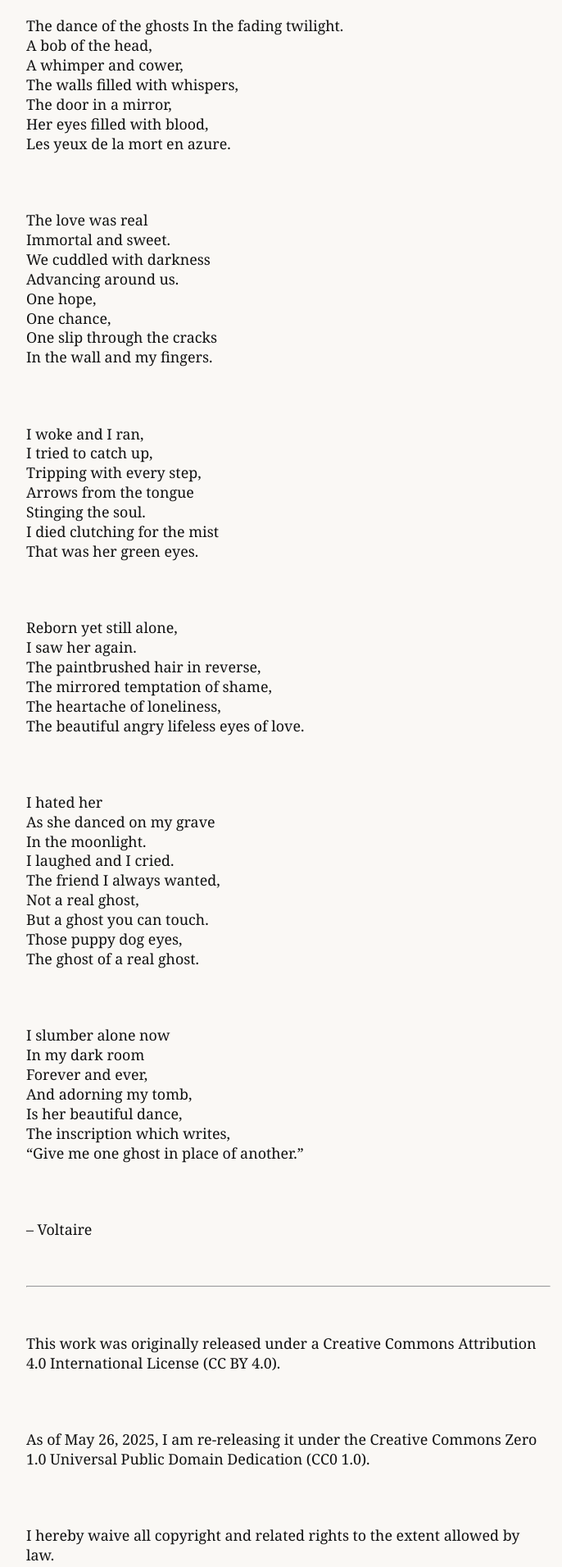
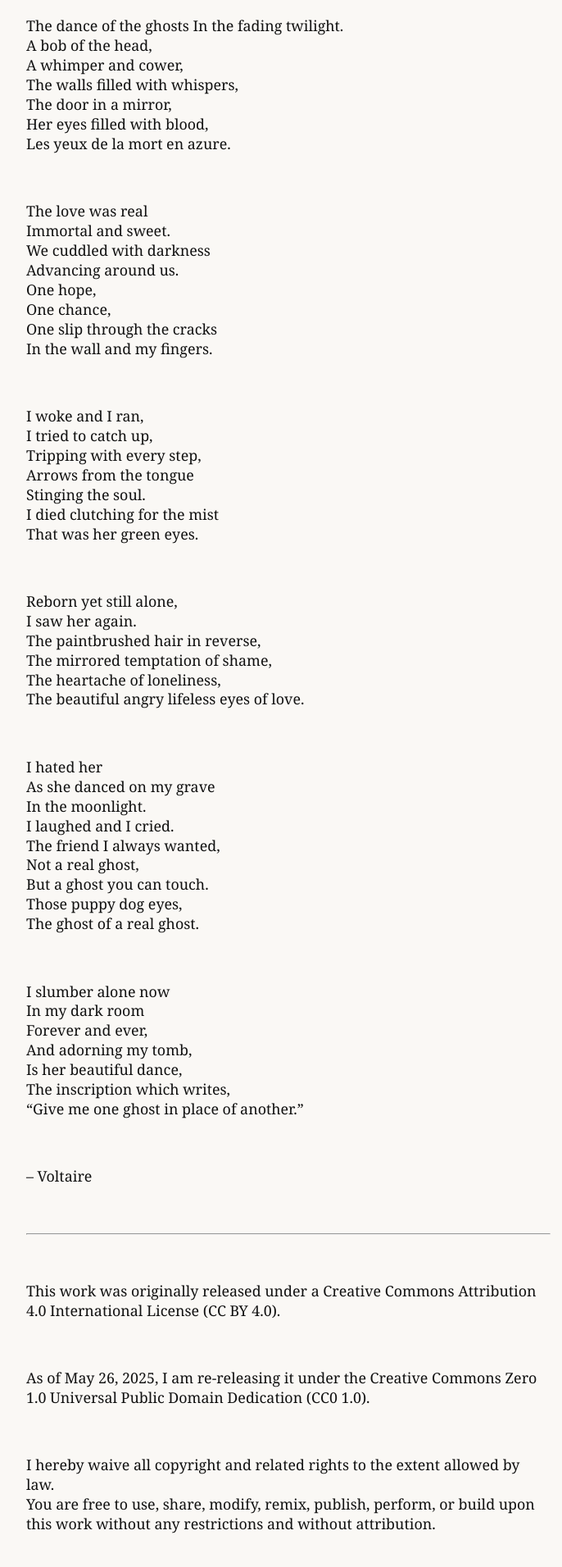
Before and after one commit to charlesvoltaire-public/charlesvoltaire-public.github.io, a Jekyll site: the page built from charles-voltaire/the-dance-of-the-ghosts.md, in a window 1280 px wide. Shown: the part 333-2244 px from the top of the page at 82% size, without its empty margins (288-974 px from the left). Built offline with Jekyll 4.4.1, drawn with Linux system fonts in a browser that asks for light colours.

Commit message:
Update style.css

```diff
--- a/assets/css/style.css
+++ b/assets/css/style.css
@@ -175,5 +175,5 @@ footer {
 
 /* Optional: add subtle stanza spacing only on blank lines */
 .prose p + p {
-  margin-top: 1.2em !important;         /* space only between stanzas */
+  margin-top: .6em !important;         /* space only between stanzas */
 }
```
